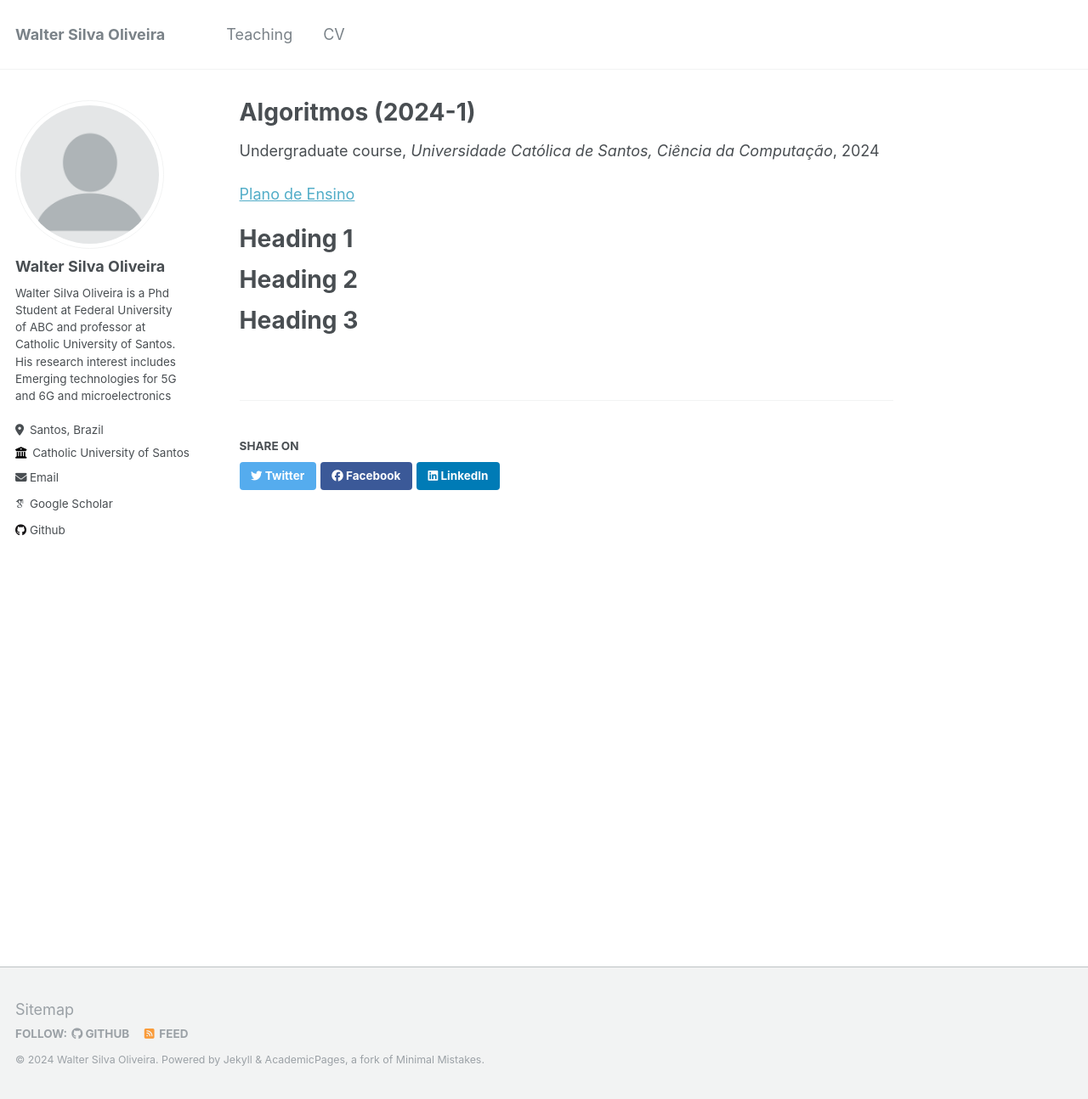
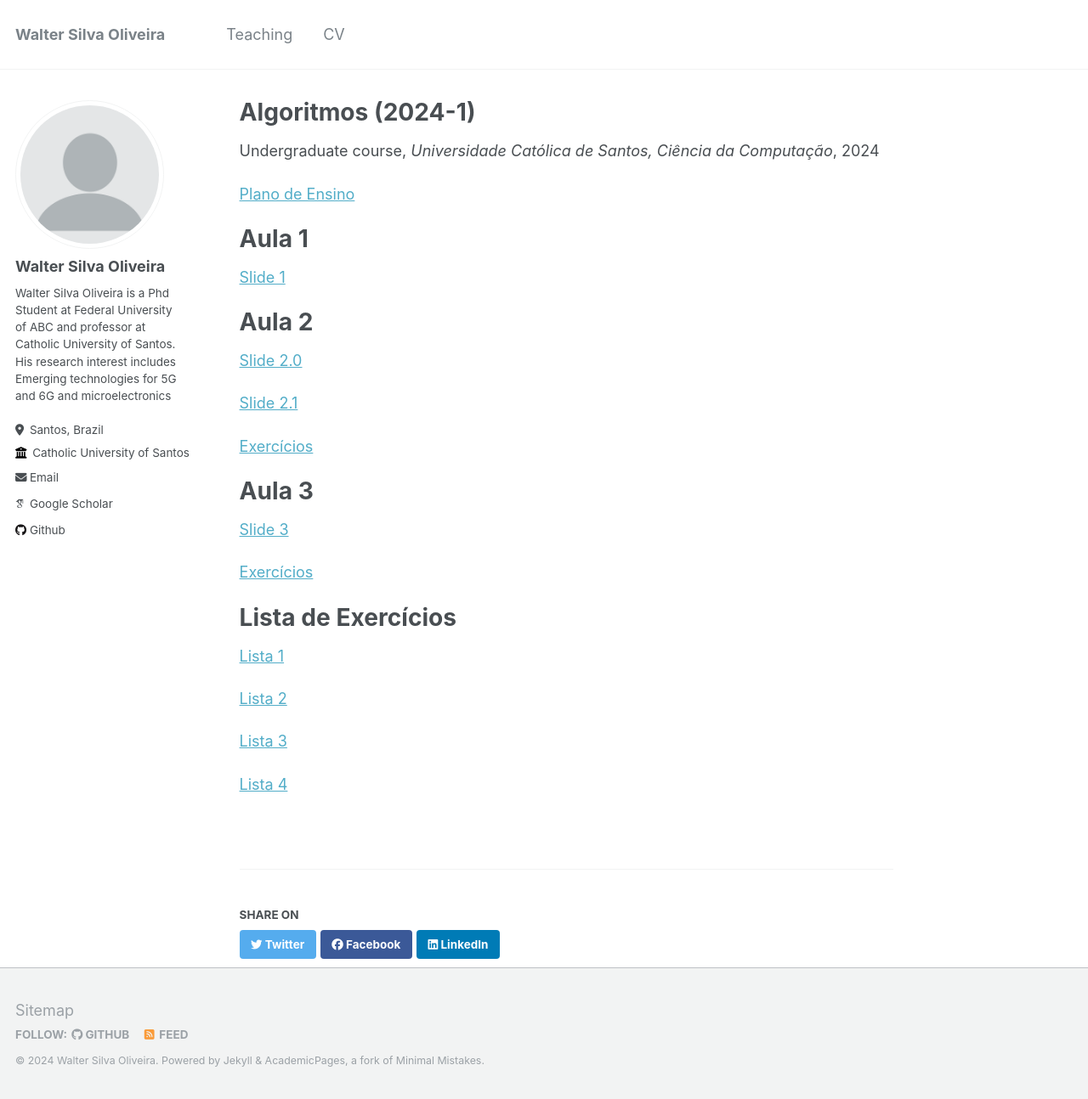
Before and after one commit to walteroliveira/walteroliveira.github.io, a Jekyll site: the page built from _teaching/algoritmos_2024_1.md, in a window 1280 px wide and 1294 px high. Shown: the whole window at 85% size. Built offline with Jekyll 4.4.1, drawn with Linux system fonts in a browser that asks for light colours; some web fonts are replaced.

Commit message:
changes teaching aula 2 e 3

```diff
--- a/_teaching/algoritmos_2024_1.md
+++ b/_teaching/algoritmos_2024_1.md
@@ -11,11 +11,33 @@ location: "Santos, Brasil"
 [Plano de Ensino](http://walteroliveira.github.io/files/Algoritmos_00_PlanoDeEnsino.pdf)
 
 
-Heading 1
+Aula 1
+======
+[Slide 1](http://walteroliveira.github.io/files/Algoritmos_01_IntroAlgoritmos.pdf)
+
+Aula 2
 ======
 
-Heading 2
+[Slide 2.0](http://walteroliveira.github.io/files/Algoritmos_02_0_IntroVisualg.pdf)
+
+[Slide 2.1](http://walteroliveira.github.io/files/Algoritmos_02_1_IntroPython.pdf)
+
+[Exercícios](http://walteroliveira.github.io/files/Exercicios_Aula02.pdf)
+
+Aula 3
 ======
 
-Heading 3
+[Slide 3](http://walteroliveira.github.io/files/Algoritmos_03_ComandosDecisaoI.pdf)
+
+[Exercícios](http://walteroliveira.github.io/files/Exercicios_Aula03.pdf)
+
+Lista de Exercícios
 ======
+
+[Lista 1](http://walteroliveira.github.io/files/01-ComandosdeDecisãoI.pdf)
+
+[Lista 2](http://walteroliveira.github.io/files/02-ComandosdeDecisãoII.pdf)
+
+[Lista 3](http://walteroliveira.github.io/files/03-ComandosdeRepetição.pdf)
+
+[Lista 4](http://walteroliveira.github.io/files/04-Vetores.pdf)
```
Also changed, not shown: 13 other files.
